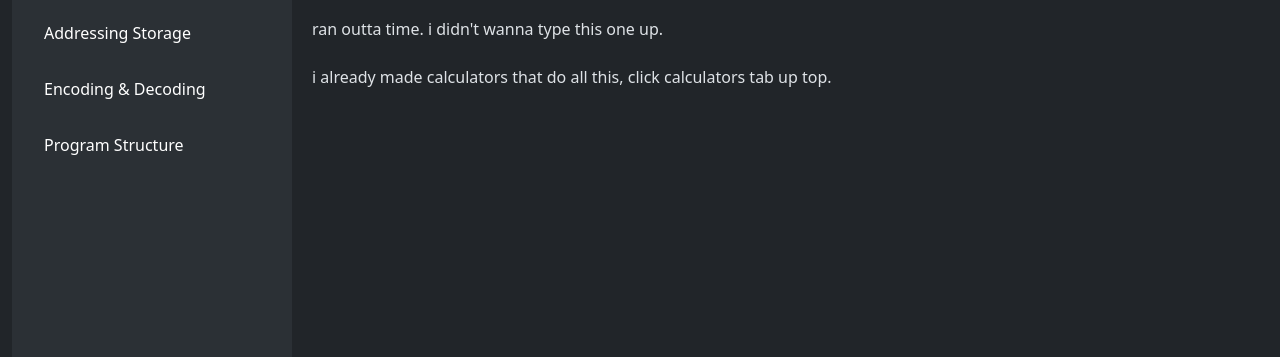
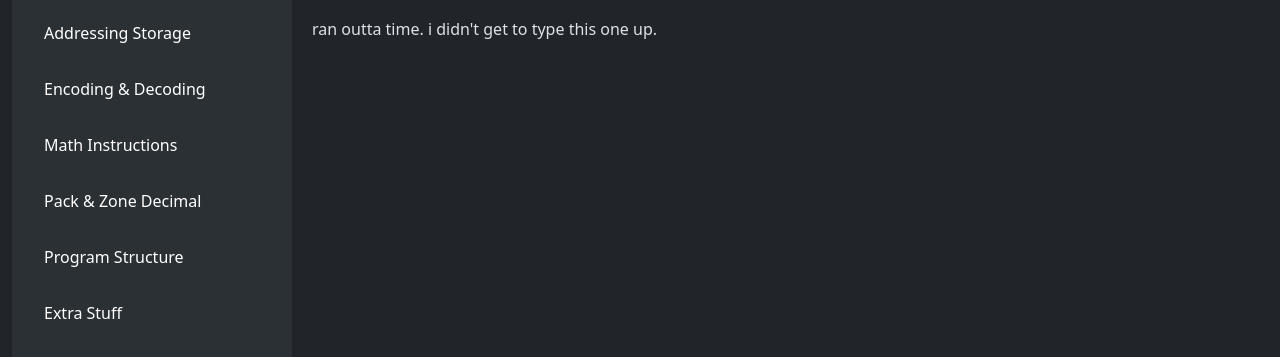
Before and after one commit to ryanNupp/CSCI-360-Study-Guide, a plain HTML site: page notes/arithmetic.html in a window 1280 px wide. Shown: the part 259-616 px from the top of the page. Drawn offline with nearby package versions, Linux system fonts and the light colour scheme.

Commit message:
small additions

```diff
--- a/notes/arithmetic.html
+++ b/notes/arithmetic.html
@@ -110,7 +110,16 @@
                     <a href="encoding.html" class="nav-link">Encoding & Decoding</a>
                 </li>
                 <li class="nav-item my-2">
+                    <a href="math.html" class="nav-link">Math Instructions</a>
+                </li>
+                <li class="nav-item my-2">
+                    <a href="numformats.html" class="nav-link">Pack & Zone Decimal</a>
+                </li>
+                <li class="nav-item my-2">
                     <a href="structure.html" class="nav-link">Program Structure</a>
+                </li>
+                <li class="nav-item my-2">
+                    <a href="extra.html" class="nav-link">Extra Stuff</a>
                 </li>
             </ul>
             </div>
@@ -122,7 +131,7 @@
                 <h1 class="mb-3 text-center" id="content">Binary and Hexadecimal Arithmetic</h1>
                 <hr>
                 <h2 class="mb-4">eh</h2>
-                <p>ran outta time. i didn't wanna type this one up.<br><br>i already made calculators that do all this, click calculators tab up top.</p>
+                <p>ran outta time. i didn't get to type this one up.</p>
 
             </div>
         </main>
```
Also changed, not shown: notes/extra.html (added), notes/math.html (added), notes/numformats.html (added).
